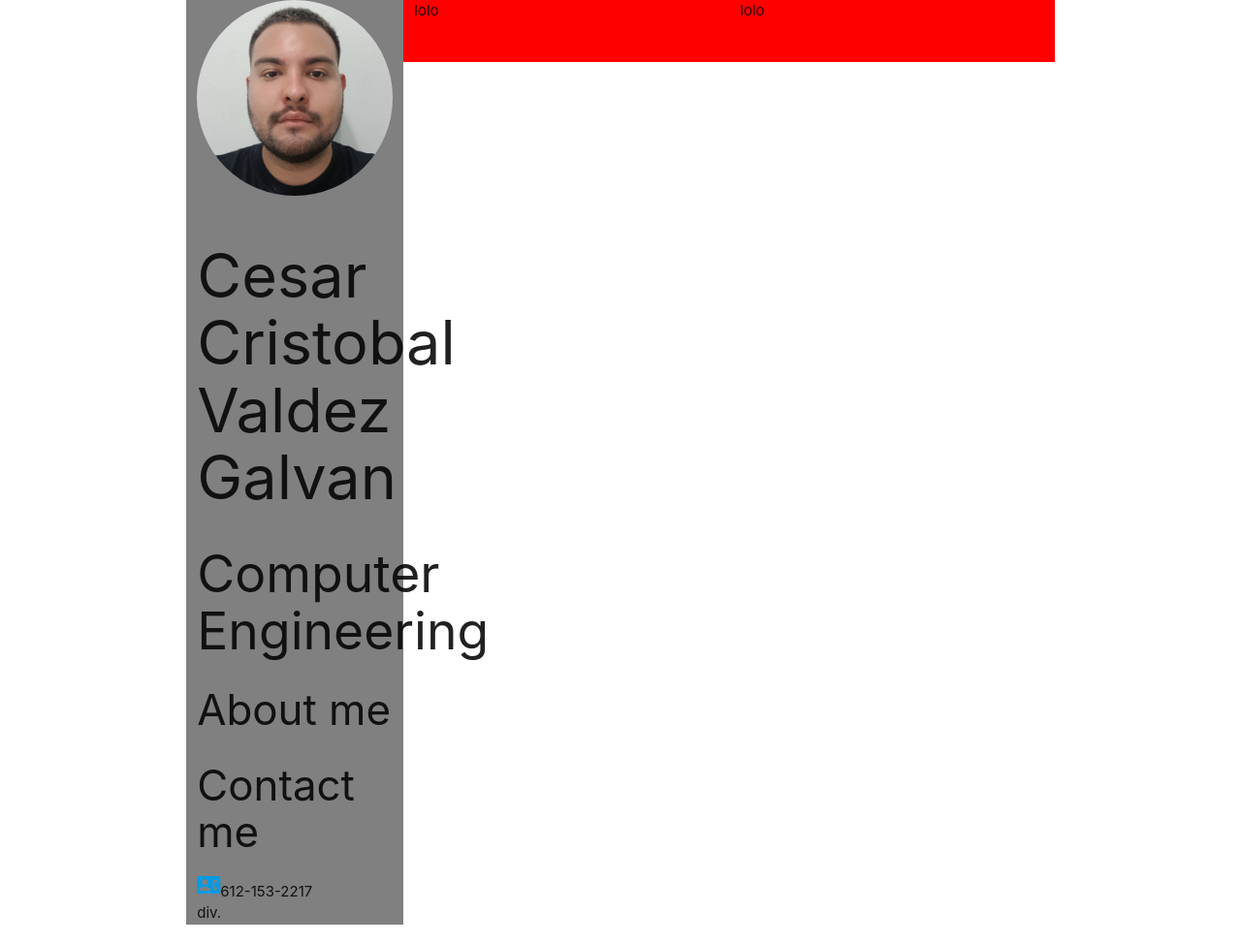
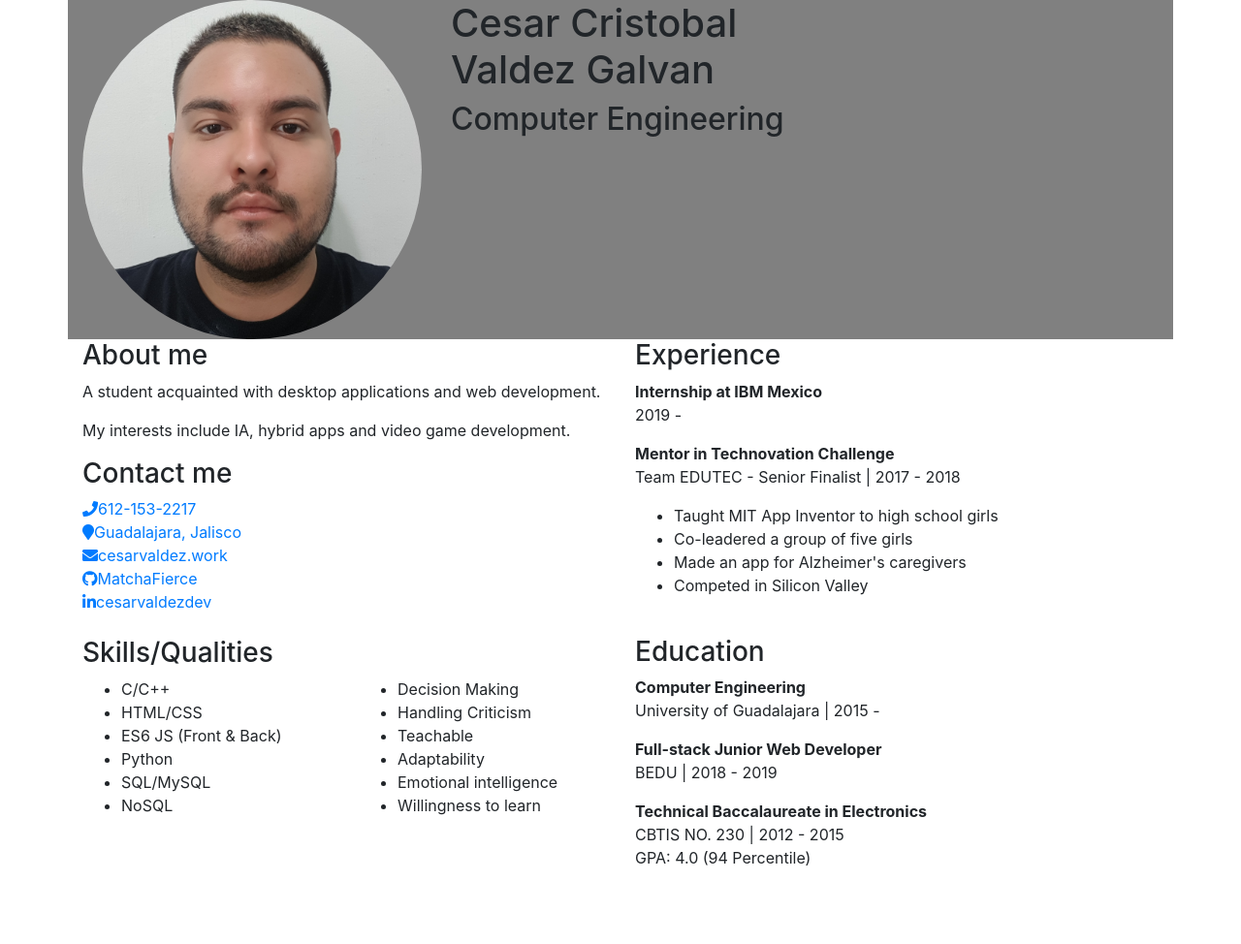
Before and after one commit to MatchaFierce/Resume, a PHP site: page /index.html in a window 1280 px wide. Shown: the whole page at 97% size. After the commit the page ends 893 px from the top, so only its background shows below. Run offline with PHP 8.4, Linux system fonts and the light colour scheme; some libraries are stand-ins or nearby versions.

Commit message:
Changed layout to fit template

```diff
--- a/css/style.css
+++ b/css/style.css
@@ -1,5 +1,5 @@
 @import url("https://fonts.googleapis.com/css?family=Montserrat");
-.profile {
+.header {
   background-color: grey;
 }
 
--- a/index.html
+++ b/index.html
@@ -6,49 +6,136 @@
   <meta http-equiv="X-UA-Compatible" content="ie=edge">
   <title>Resumé</title>
   <!-- Compiled and minified CSS -->
-  <link rel="stylesheet" href="https://cdnjs.cloudflare.com/ajax/libs/materialize/1.0.0/css/materialize.min.css">
-  <link href="https://fonts.googleapis.com/icon?family=Material+Icons" rel="stylesheet">
+  <link rel="stylesheet" href="https://stackpath.bootstrapcdn.com/bootstrap/4.2.1/css/bootstrap.min.css" integrity="sha384-GJzZqFGwb1QTTN6wy59ffF1BuGJpLSa9DkKMp0DgiMDm4iYMj70gZWKYbI706tWS" crossorigin="anonymous">
+  <link rel="stylesheet" href="https://use.fontawesome.com/releases/v5.7.1/css/all.css" integrity="sha384-fnmOCqbTlWIlj8LyTjo7mOUStjsKC4pOpQbqyi7RrhN7udi9RwhKkMHpvLbHG9Sr" crossorigin="anonymous">
   <link rel="stylesheet" type="text/css" href="css/style.css">
 </head>
 <body>
   <div class="container">
+    <div class="row header">
+      <div class="col-12 col-md-4 photo">
+        <img class="img-fluid rounded-circle" src="img/profile.jpg" alt="Faceshot">
+      </div>
+      <div class="col-12 col-md-8">
+        <h1 class="name">Cesar Cristobal<br>Valdez Galvan</h1>
+        <h2 class="job">Computer Engineering</h2>
+      </div>
+    </div>
     <div class="row">
-      <div class="profile col s12 m4 l3">
-        <div class="photo">
-          <img class="responsive-img circle" src="img/profile.jpg" alt="Faceshot">
-        </div>
-        <div class="info">
-          <h1 class="name">Cesar Cristobal Valdez Galvan</h1>
-          <h2 class="job">Computer Engineering</h2>
-        </div>
-        <div class="about">
+      <div class="col-12 col-md-6">
+        <div class="profile">
           <h3>About me</h3>
-
+          <p>A student acquainted with desktop applications and web development.</p>
+          <p>My interests include IA, hybrid apps and video game development.</p>
         </div>
         <div class="contact">
           <h3>Contact me</h3>
-          <div class="phone"><a href="tel:+5216121532217"><i class="material-icons">contact_phone</i></a><span>612-153-2217</span></div>
+          <div class="phone"><a href="tel:+5216121532217"><i class="fas fa-phone"></i><span>612-153-2217</span></a></div>
+          <div class="address"><a href="https://goo.gl/maps/Gwosr3Zryao"><i class="fas fa-map-marker"></i><span>Guadalajara, Jalisco</span></a></div>
+          <div class="email"><a href="mailto:cesarvaldez.work@gmail.com"><i class="fas fa-envelope"></i><span>cesarvaldez.work</span></a></div>
+          <div class="github"><a href="https://github.com/MatchaFierce"><i class="fab fa-github"></i><span>MatchaFierce</span></a></div>
+          <div class="linkedin"><a href="https://www.linkedin.com/in/cesarvaldezdev"><i class="fab fa-linkedin-in"></i><span>cesarvaldezdev</span></a></div>
+          <br>
         </div>
-        div.
-      </div>
-      <div class="func col s12 m8 l9">
-        <div class="row">
-          <div class="col s12 m6 l6">
-            lolo
-          </div>
-          <div class="col s12 m6 l6">
-            lolo
+        <div class="skills">
+          <h3>Skills/Qualities</h3>
+          <div class="row">
+            <div class="col-6">
+              <ul>
+                <li>C/C++</li>
+                <li>HTML/CSS</li>
+                <li>ES6 JS (Front & Back)</li>
+                <li>Python</li>
+                <li>SQL/MySQL</li>
+                <li>NoSQL</li>
+              </ul>
+            </div>
+            <div class="col-6">
+              <ul>
+                <li>Decision Making</li>
+                <li>Handling Criticism</li>
+                <li>Teachable</li>
+                <li>Adaptability</li>
+                <li>Emotional intelligence</li>
+                <li>Willingness to learn</li>
+              </ul>
+            </div>
           </div>
         </div>
-        <div class="row">
-          <div class="col s12">
-
+      </div>
+      <div class="col-12 col-md-6">
+        <div class="experience">
+          <h3>Experience</h3>
+          <div>
+            <b>Internship at IBM Mexico</b>
+            <p>2019 - </p>
+          </div>
+          <div>
+            <b>Mentor in Technovation Challenge</b>
+            <br>
+            <p>Team EDUTEC - Senior Finalist | 2017 - 2018</p>
+            <ul>
+              <li>Taught MIT App Inventor to high school girls</li>
+              <li>Co-leadered a group of five girls</li>
+              <li>Made an app for Alzheimer's caregivers</li>
+              <li>Competed in Silicon Valley</li>
+            </ul>
+          </div>
+          <br>
+        </div>
+        <div class="education">
+          <h3>Education</h3>
+          <div>
+            <b>Computer Engineering</b>
+            <br>
+            <p>University of Guadalajara | 2015 - </p>
+          </div>
+          <div>
+            <b>Full-stack Junior Web Developer</b>
+            <br>
+            <p>BEDU | 2018 - 2019</p>
+          </div>
+          <div>
+            <b>Technical Baccalaureate in Electronics</b>
+            <br>
+            <p>
+              CBTIS NO. 230 | 2012 - 2015
+              <br>
+              GPA: 4.0 (94 Percentile)
+            </p>
           </div>
         </div>
       </div>
     </div>
   </div>
+      <!-- <div class="profile col-sm-12 col-md-4 col-lg-4">
+        <div class="photo">
+        </div>
+        <div class="info">
+          <h1 class="name">Cesar Cristobal<br>Valdez Galvan</h1>
+          <h2 class="job">Computer Engineering</h2>
+        </div>
+        <div class="about">
+          <h3>About me</h3>
+        </div>
+        <div class="contact">
+        </div>
+      </div>
+      <div class="func col-sm-12 col-md-8 col-lg-8">
+        <div class="row">
+          <div class="col-sm-12 col-md-6 col-lg-6">
+            lolo
+          </div>
+          <div class="col-sm12 col-md-6 col-lg-6">
+            lolo
+          </div>
+        </div>
+        <div class="row">
+          <div class="col col-sm-12">
 
+          </div>
+        </div>
+      </div> -->
 
   <!-- Compiled and minified JavaScript -->
   <script src="https://cdnjs.cloudflare.com/ajax/libs/materialize/1.0.0/js/materialize.min.js"></script>
--- a/scss/style.scss
+++ b/scss/style.scss
@@ -1,6 +1,6 @@
 @import url("https://fonts.googleapis.com/css?family=Montserrat");
 
-.profile {
+.header {
   background-color: grey;
 }
 
```
